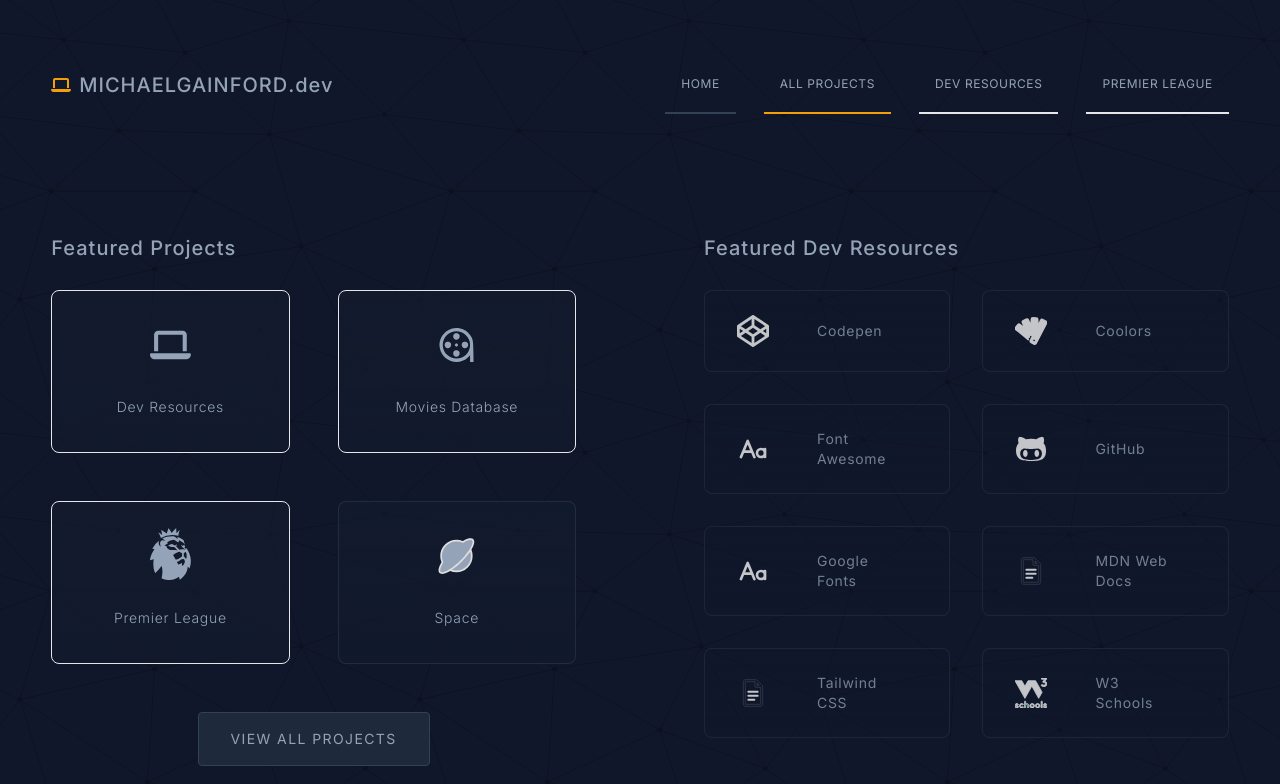
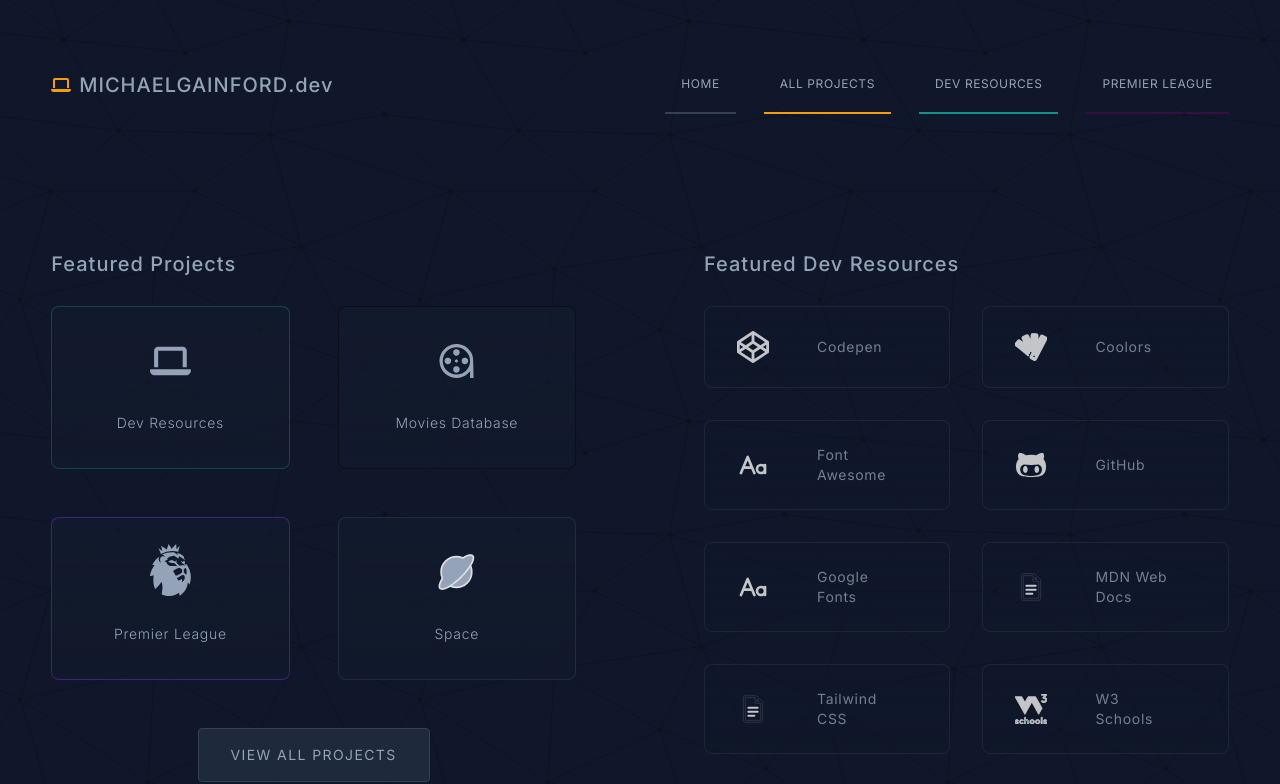
Before and after one commit to michaelgainford/michaelgainford.github.io, a Next.js app: page / in a window 1280 px wide. Shown: the top 784 px of the page. Built offline with nearby package versions, Linux system fonts and the light colour scheme; what tailwindcss-motion would draw is missing.

Commit message:
Add data folder to Tailwind content

```diff
--- a/tailwind.config.js
+++ b/tailwind.config.js
@@ -4,6 +4,7 @@
     "./pages/**/*.{js,ts,jsx,tsx,mdx}",
     "./components/**/*.{js,ts,jsx,tsx,mdx}",
     "./app/**/*.{js,ts,jsx,tsx,mdx}",
+    "./data/**/*.{js,ts,jsx,tsx,mdx}",
   ],
   theme: {
     extend: {
```
